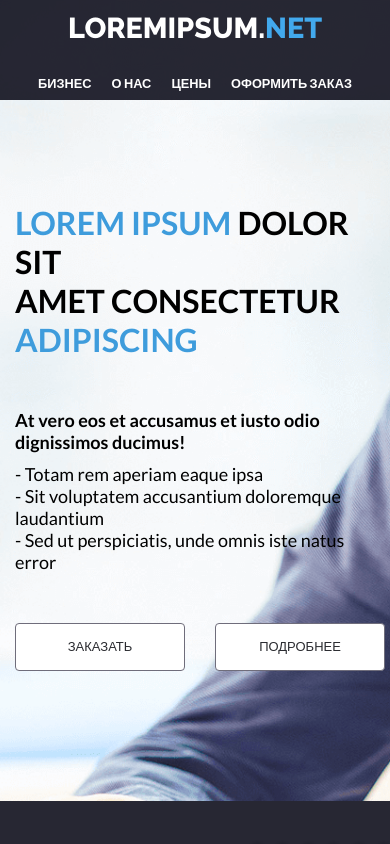
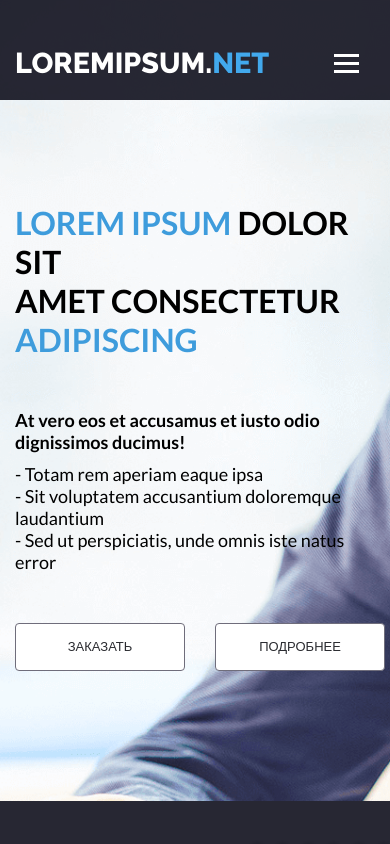
Before and after one commit to gregorybv/test-lending-react, a React (Create React App) app: page / in a window 390 px wide. Shown: the top 844 px of the page. Built offline with nearby package versions, Linux system fonts and the light colour scheme.

Commit message:
burger menu add

```diff
--- a/src/components/Hero/Hero.jsx
+++ b/src/components/Hero/Hero.jsx
@@ -28,11 +28,7 @@ const Hero = () => {
         </div>
         <div className='hero__content'>
           <div className='hero__block'>
-            <div
-              className='hero__icons'
-              data-aos='fade-right'
-              data-aos-duration='1200'
-            >
+            <div className='hero__icons'>
               <img className='hero__icon' src={loop} alt='loop' />
             </div>
             <p className='hero__text'>Lorem ipsum dolor sit amet</p>
@@ -92,11 +88,7 @@ const Hero = () => {
           </div>
 
           <div className='hero__block'>
-            <div
-              className='hero__icons'
-              data-aos='fade-left'
-              data-aos-duration='1200'
-            >
+            <div className='hero__icons'>
               <img className='hero__icon' src={many} alt='many' />
             </div>
             <p className='hero__text'>
--- a/src/components/NavBar/NavBar.jsx
+++ b/src/components/NavBar/NavBar.jsx
@@ -1,38 +1,54 @@
-import React from "react"
+import React, { useState } from "react"
 import "./navbar.scss"
 
 const NavBar = () => {
+  const [isActive, setIsActive] = useState(false)
+
+  const handleClick = () => {
+    setIsActive(!isActive)
+  }
+
+  const handleLinkClick = () => {
+    setIsActive(false)
+  }
+
   return (
     <nav className='navbar'>
-      {/* <div className='container'> */}
       <div className='navbar__content'>
-          <p className='navbar__logo'>
+        <div className='navbar__logo'>
           LOREMIPSUM.<span className='navbar__span'>NET</span>
-          </p>
-          <ul className='navbar__menu'>
+        </div>
+        <div
+          className={`hamburger ${isActive ? "active" : ""}`}
+          onClick={handleClick}
+        >
+          <span className='hamburger__bar'></span>
+          <span className='hamburger__bar'></span>
+          <span className='hamburger__bar'></span>
+        </div>
+        <ul className={`navbar__menu ${isActive ? "active" : ""}`}>
           <li className='navbar__list'>
-              <a className='navbar__link' href='#'>
+            <a className='navbar__link' href='#' onClick={handleLinkClick}>
               БИЗНЕС
             </a>
           </li>
           <li className='navbar__list'>
-              <a className='navbar__link' href='#'>
+            <a className='navbar__link' href='#' onClick={handleLinkClick}>
               О НАС
             </a>
           </li>
           <li className='navbar__list'>
-              <a className='navbar__link' href='#'>
+            <a className='navbar__link' href='#' onClick={handleLinkClick}>
               ЦЕНЫ
             </a>
           </li>
           <li className='navbar__list'>
-              <a className='navbar__link' href='#'>
+            <a className='navbar__link' href='#' onClick={handleLinkClick}>
               ОФОРМИТЬ ЗАКАЗ
             </a>
           </li>
         </ul>
       </div>
-      {/* </div> */}
     </nav>
   )
 }
--- a/src/components/NavBar/navbar.scss
+++ b/src/components/NavBar/navbar.scss
@@ -1,3 +1,70 @@
+// .navbar {
+//   position: fixed;
+//   top: 0;
+//   z-index: 3;
+//   align-items: center;
+//   width: 100%;
+//   height: 100px;
+
+//   background: rgba(16, 16, 29, 0.9);
+
+//   &__content {
+//     max-width: 1172px;
+//     width: 100%;
+//     display: flex;
+//     justify-content: space-between;
+//     align-items: center;
+//     margin: 0 auto;
+//     padding-top: 33px;
+
+//     @media (max-width: 796px) {
+//       padding: 33px 15px 0 15px;
+//     }
+
+//     @media (max-width: 620px) {
+//       flex-wrap: wrap;
+//       justify-content: center;
+//       gap: 30px;
+//       padding-top: 12px;
+//     }
+//   }
+
+//   &__logo {
+//     color: #ffffff;
+//     font-family: "Raleway", sans-serif;
+//     font-weight: 800;
+//     font-size: 1.8em;
+//     line-height: 33px;
+//   }
+
+//   &__span {
+//     color: #42a9ed;
+//   }
+
+//   &__menu {
+//     display: flex;
+//     gap: 60px;
+
+//     @media (max-width: 810px) {
+//       gap: 20px;
+//     }
+//   }
+
+//   &__list {
+//     font-weight: 600;
+//     font-size: 0.8em;
+//     line-height: 16px;
+//   }
+
+//   &__link {
+//     &:hover {
+//       color: #42a9ed;
+//       text-decoration: underline;
+//       text-underline-offset: 6px;
+//     }
+//   }
+// }
+
 .navbar {
   position: fixed;
   top: 0;
@@ -7,7 +74,6 @@
   height: 100px;
 
   background: rgba(16, 16, 29, 0.9);
-
   &__content {
     max-width: 1172px;
     width: 100%;
@@ -19,13 +85,6 @@
 
     @media (max-width: 796px) {
       padding: 33px 15px 0 15px;
-    }
-
-    @media (max-width: 620px) {
-      flex-wrap: wrap;
-      justify-content: center;
-      gap: 30px;
-      padding-top: 12px;
     }
   }
 
@@ -44,23 +103,74 @@
   &__menu {
     display: flex;
     gap: 60px;
-
-    @media (max-width: 810px) {
-      gap: 20px;
-    }
   }
 
-  &__list {
+  &__link {
     font-weight: 600;
     font-size: 0.8em;
     line-height: 16px;
-  }
 
-  &__link {
+    color: #ffffff;
+
     &:hover {
       color: #42a9ed;
       text-decoration: underline;
       text-underline-offset: 6px;
     }
   }
+
+  // .navbar__menu
+  @media only screen and (max-width: 768px) {
+    .hamburger {
+      display: block;
+      padding: 1rem;
+    }
+
+    &__menu {
+      position: fixed;
+      left: -100%;
+      background: rgba(16, 16, 29);
+      flex-direction: column;
+      top: 0;
+      // height: 100%;
+      width: 60%;
+      transform: 0.3s;
+      border-top-right-radius: 10px;
+      border-bottom-right-radius: 10px;
+    }
+
+    &__list {
+      padding: 1rem;
+      font-weight: 600;
+      font-size: 0.8em;
+      line-height: 35px;
+    }
+
+    &__link {
+      font-size: 2rem;
+      color: #ffffff;
+
+      &:hover {
+        color: #42a9ed;
+        text-decoration: underline;
+        text-underline-offset: 6px;
+      }
+    }
+  }
 }
+.hamburger {
+  display: none;
+
+  &__bar {
+    display: block;
+    width: 25px;
+    height: 3px;
+    margin: 5px auto;
+    background-color: #fff;
+    transition: all 0.3s ease-in-out;
+  }
+}
+
+.navbar__menu.active {
+  left: 0;
+}
```
Lines whose indentation alone changed are shown as unchanged.
